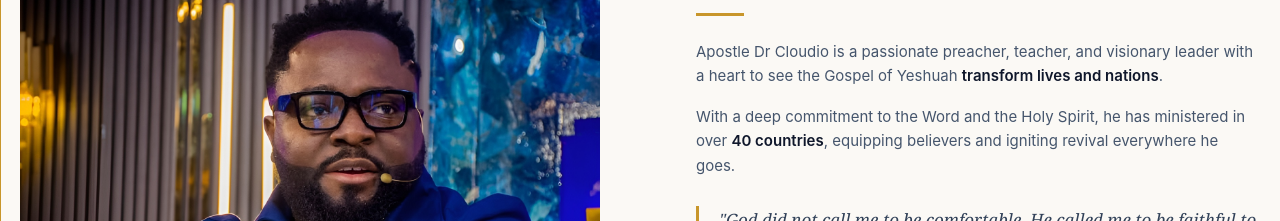
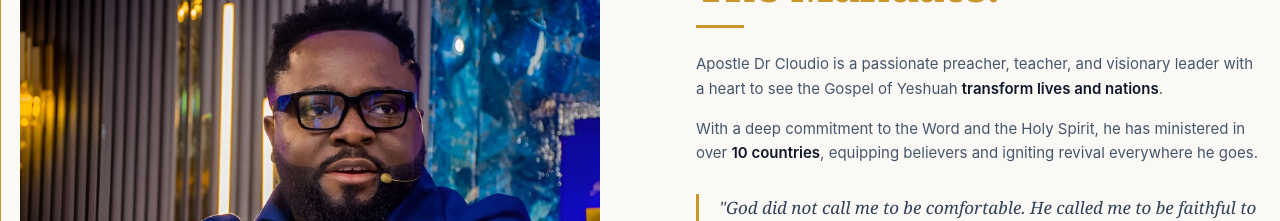
Before and after one commit to charlesdauda/cloudio-ministries, a React (Vite) app: page / in a window 1280 px wide. Shown: the part 1120-1341 px from the top of the page. Built offline with nearby package versions, Linux system fonts and the light colour scheme.

Commit message:
Initial commit

```diff
--- a/src/Components/About.jsx
+++ b/src/Components/About.jsx
@@ -120,7 +120,7 @@ const About = () => {
             </p>
             <p className="text-[14px] lg:text-[15px] leading-relaxed text-slate-600">
               With a deep commitment to the Word and the Holy Spirit, he has ministered in over{" "}
-              <strong className="font-semibold text-slate-900">40 countries</strong>, equipping
+              <strong className="font-semibold text-slate-900">10 countries</strong>, equipping
               believers and igniting revival everywhere he goes.
             </p>
 
--- a/src/Components/Navbar.jsx
+++ b/src/Components/Navbar.jsx
@@ -1,7 +1,5 @@
 import { useState, useEffect } from "react";
 import { Menu, X } from "lucide-react";
-
-// Place your logo file inside src/assets/ and update this path/filename
 import logo from "../assets/Images/apslogo.png";
 
 const navLinks = [
@@ -51,8 +49,6 @@ const Navbar = () => {
           </span>
         </a>
 
-        {/* Centered nav links - desktop. Absolute + translate guarantees true
-            center regardless of logo width or right-side content. */}
         <ul className="absolute left-1/2 hidden -translate-x-1/2 items-center gap-8 lg:flex">
           {navLinks.map((link) => (
             <li key={link.name}>
@@ -74,7 +70,6 @@ const Navbar = () => {
           ))}
         </ul>
 
-        {/* Mobile toggle */}
         <button
           onClick={() => setMobileOpen((v) => !v)}
           className="text-slate-800 lg:hidden"
@@ -84,7 +79,6 @@ const Navbar = () => {
         </button>
       </div>
 
-      {/* Mobile menu */}
       {mobileOpen && (
         <ul className="flex flex-col gap-1 border-t border-slate-100 bg-white px-6 py-4 lg:hidden">
           {navLinks.map((link) => (
--- a/src/Components/Testimonials.jsx
+++ b/src/Components/Testimonials.jsx
@@ -24,7 +24,7 @@ const testimonials = [
     category: "Financial Breakthrough",
     image: t2,
     quote:
-      "From debt to abundance — God turned my situation around completely. Doors opened that I never even knocked on. I am living proof of His faithfulness.",
+      "From debt to abundance God turned my situation around completely. Doors opened that I never even knocked on. I am living proof of His faithfulness.",
   },
   {
     name: "Thabo R.",
```
Also changed, not shown: src/Components/Ministry.jsx (+0 -12 lines), 1 other file (tests, documents, lock files or other folders).
